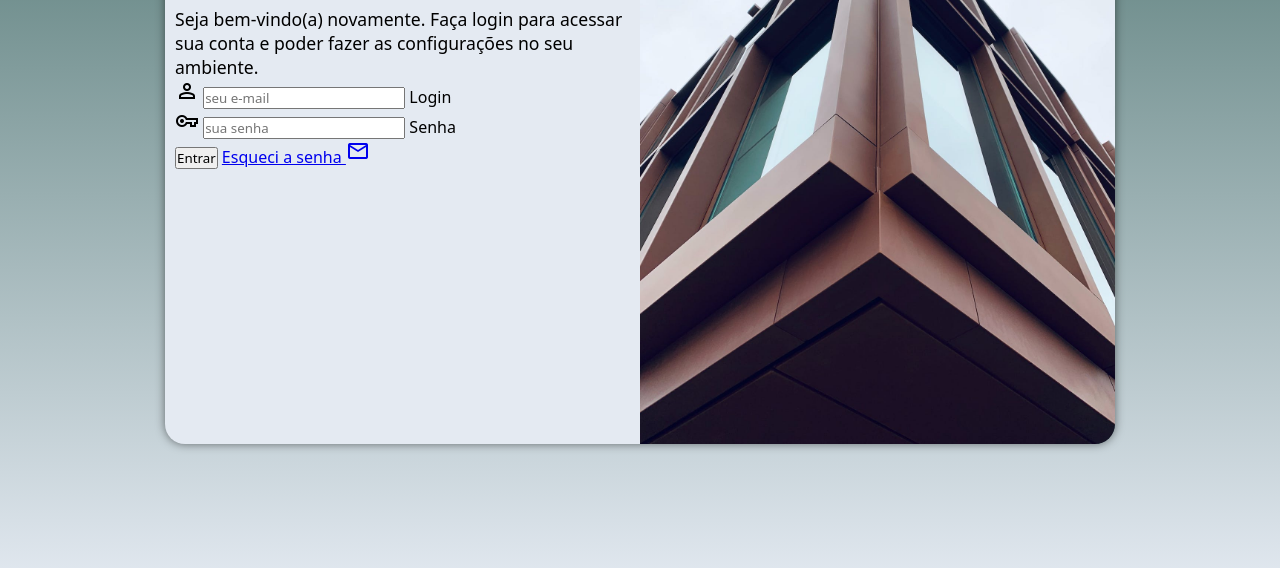
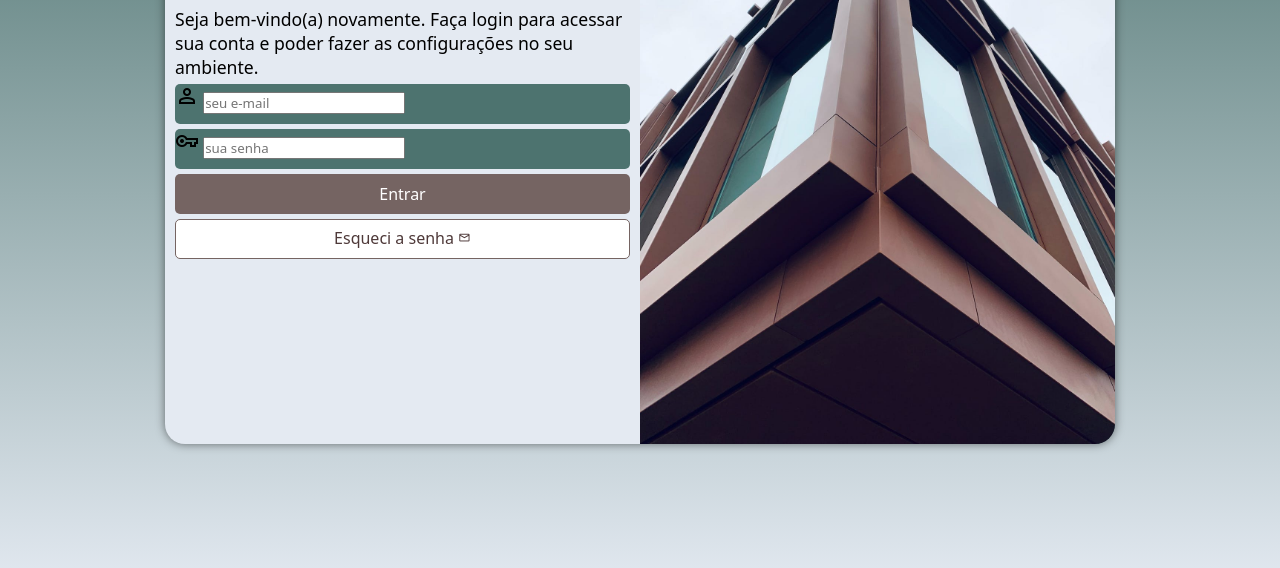
Before and after one commit to brunosantooss/projeto-login, a plain HTML site: page index.html in a window 1280 px wide. Shown: the part 206-774 px from the top of the page. Drawn offline with nearby package versions, Linux system fonts and the light colour scheme.

Commit message:
aplicado algumas css tela de login

```diff
--- a/estilos/style.css
+++ b/estilos/style.css
@@ -5,8 +5,8 @@
     azul escuro: #1C1126
     cinza claro: #E4EAF2
     verde: #4D736F
-    marrom claro: #BFA5A3
-    marrom escuro: #735353
+    marrom claro: #756462
+    marrom escuro: #4e3939
 */
 
 * {
@@ -35,7 +35,7 @@ section#login {
     transform: translate(-50%, -50%);
     overflow: hidden;
     background-color: #E4EAF2;
-    width: 250px;
+    width: 260px;
     height: 500px;
     border-radius: 20px;
     box-shadow: 0px 0px 10px rgba(0, 0, 0, 0.507);
@@ -65,3 +65,56 @@ div#formulario > h1 {
 div#formulario > p {
     font-size: 0.8em;
 }
+
+form > div.campo {
+    background-color: #4D736F;
+    display: block;
+    width: 100%;
+    height: 40px;
+    border-radius: 5px;
+    margin: 5px 0px;
+}
+
+div.campo > label {
+    display: none;
+}
+
+form > input[type=submit] {
+    display: block;
+    font-size: 1em;
+    width: 100%;
+    height: 40px;
+    background-color: #756462;
+    color: white;
+    border: none;
+    border-radius: 5px;
+    cursor: pointer;
+}
+
+form > input[type=submit]:hover {
+    background-color: #4e3939;
+}
+
+form > a.botao {
+    display: block;
+    text-align: center;
+    font-size: 1em;
+    width: 100%;
+    height: 40px;
+    padding-top: 7px;
+    margin-top: 5px;
+    background-color: white;
+    color: #4e3939;
+    border: 1px solid #756462;
+    border-radius: 5px;
+    text-decoration: none;
+}
+
+form > a.botao:hover {
+    background-color: #756462;
+    color: white;
+}
+
+form > a.botao > span {
+    font-size: 0.8em;
+}
--- a/index.html
+++ b/index.html
@@ -33,7 +33,7 @@
                         <label for="isenha">Senha</label>
                     </div>
                     <input type="submit" value="Entrar">
-                    <a href="esqueci.html">
+                    <a href="esqueci.html" class="botao">
                         Esqueci a senha <span class="material-symbols-outlined">mail</span>
                     </a>
                 </form>
```
